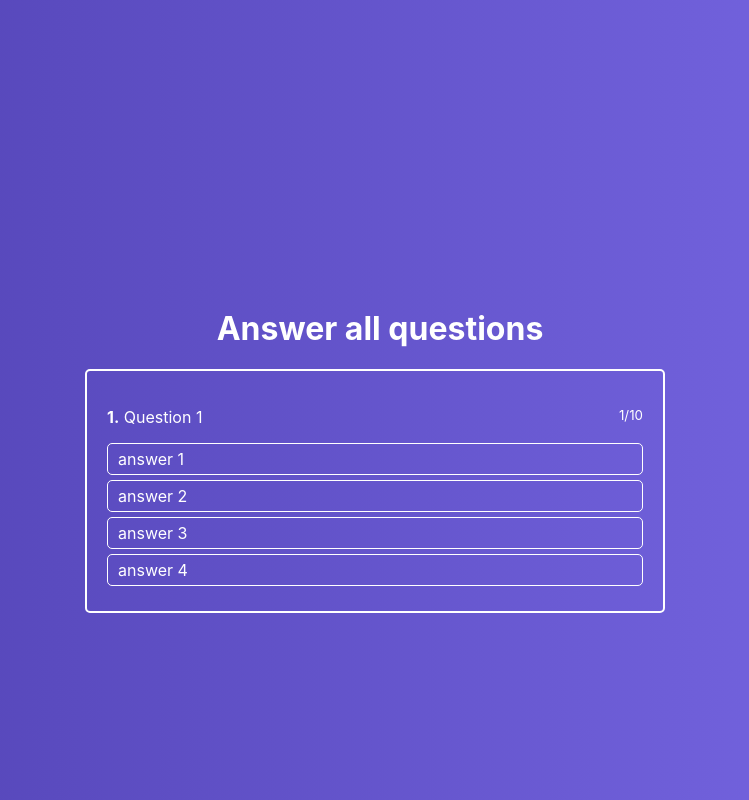
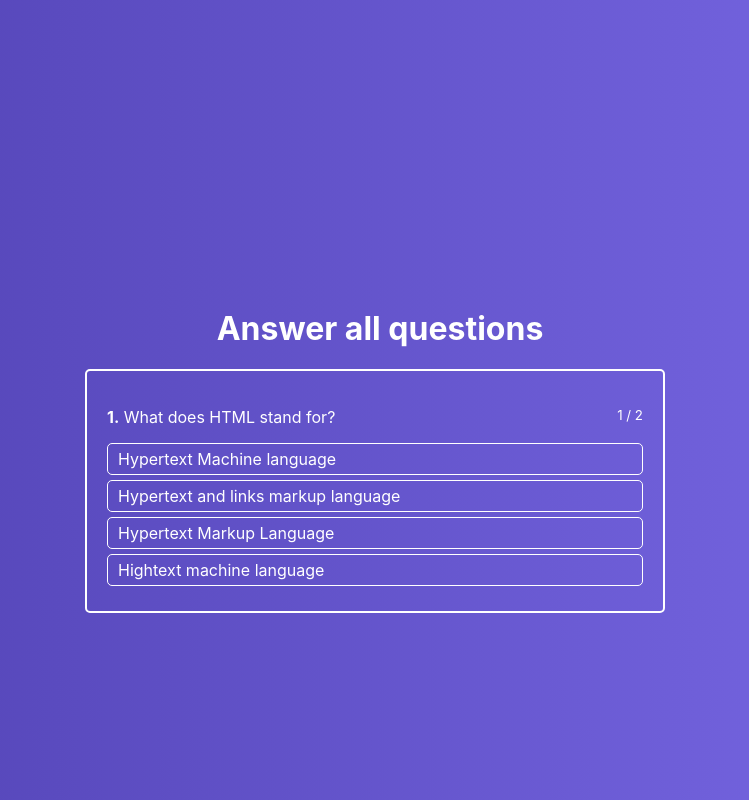
Before and after one commit to ElizabethVlasenko/react-redux-quiz, a React (Create React App) app: page / in a window 1280 px wide. Shown: the whole page, without its empty margins (265-1014 px from the left). Built offline with nearby package versions, Linux system fonts and the light colour scheme.

Commit message:
Changing quiz on click

```diff
--- a/src/components/ActiveQuiz/ActiveQuiz.js
+++ b/src/components/ActiveQuiz/ActiveQuiz.js
@@ -10,7 +10,7 @@ const ActiveQuiz = props => (
                 {props.question}
             </span>
 
-            <small>1/10</small>
+            <small> { props.questionNumber } / { props.quizLength }</small>
         </p>
         <AnswersList
             answers = {props.answers}
--- a/src/containeers/Quiz/Quiz.js
+++ b/src/containeers/Quiz/Quiz.js
@@ -5,14 +5,27 @@ import ActiveQuiz from '../../components/ActiveQuiz/ActiveQuiz';
 class Quiz extends Component {
 
     state = {
+        activeQuestion: 0,
         quiz: [
             {
-                question:'Question 1',
+                id: 1,
+                question:'What does HTML stand for?',
                 answers: [
-                    {text: 'answer 1', id: 1},
-                    {text: 'answer 2', id: 2},
-                    {text: 'answer 3', id: 3},
-                    {text: 'answer 4', id: 4},
+                    {text: 'Hypertext Machine language', id: 1},
+                    {text: 'Hypertext and links markup language', id: 2},
+                    {text: 'Hypertext Markup Language', id: 3},
+                    {text: 'Hightext machine language', id: 4},
+                ],
+                rightAnswerId: 3
+            },
+            {
+                id: 2,
+                question:'How is document type initialized in HTML5?',
+                answers: [
+                    {text: '</DOCTYPE HTML>', id: 1},
+                    {text: '<!DOCTYPE HTML>', id: 2},
+                    {text: '</DOCTYPE>', id: 3},
+                    {text: '</DOCTYPE html>', id: 4},
                 ],
                 rightAnswerId: 2
             }
@@ -20,8 +33,11 @@ class Quiz extends Component {
     }
 
     onAnswerClickHandler = (answerId) => {
-        console.log(answerId);
-
+        if (this.state.activeQuestion < this.state.quiz.length - 1 ) {
+            this.setState({
+                activeQuestion: this.state.activeQuestion + 1
+            })
+        }
     }
 
     render () {
@@ -30,9 +46,11 @@ class Quiz extends Component {
                 <h1>Answer all questions</h1>
                 <div className={classes.QuizWrapper}>
                     <ActiveQuiz
-                        question={this.state.quiz[0].question}
-                        answers={this.state.quiz[0].answers}
-                        onAnswerClick={this.onAnswerClickHandler}
+                        question = { this.state.quiz[this.state.activeQuestion].question }
+                        answers = { this.state.quiz[this.state.activeQuestion].answers }
+                        onAnswerClick = { this.onAnswerClickHandler }
+                        quizLength = { this.state.quiz.length }
+                        questionNumber = { this.state.activeQuestion + 1 }
                     />
                 </div>
             </div>
```
